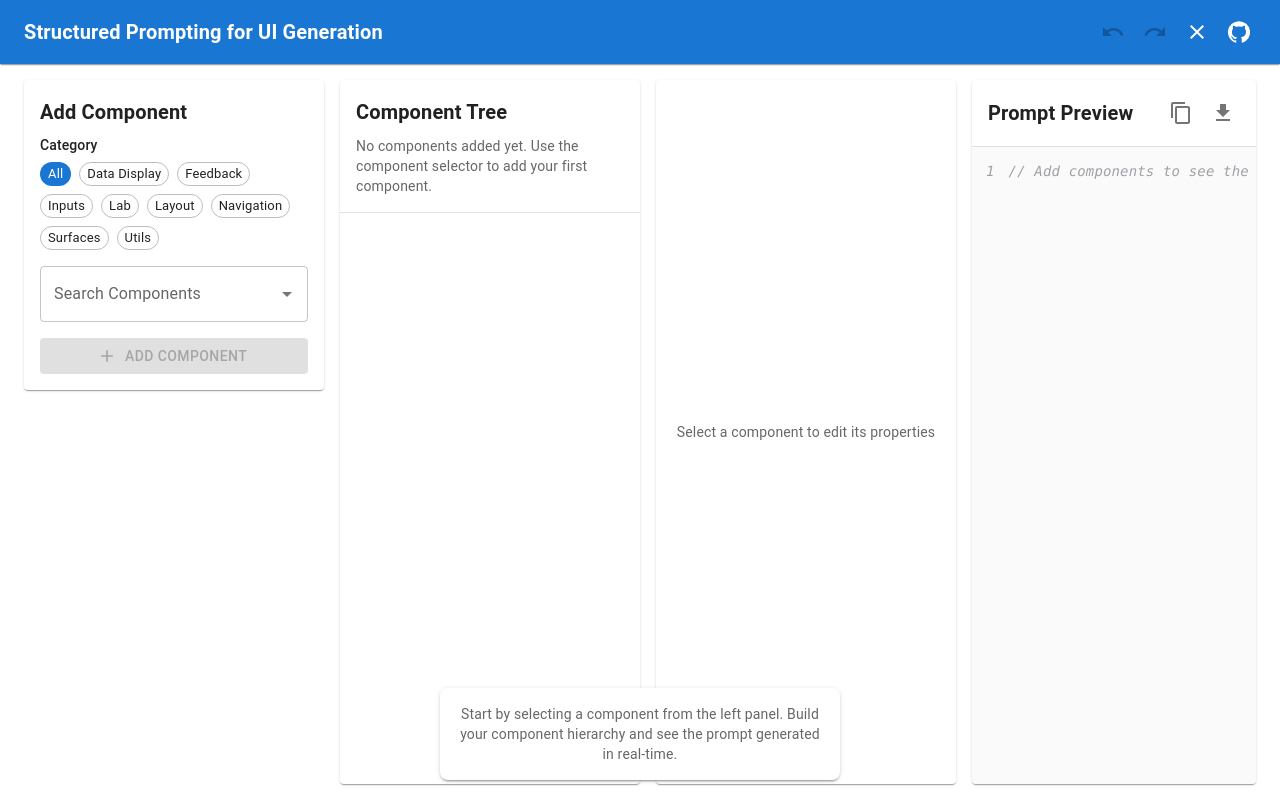
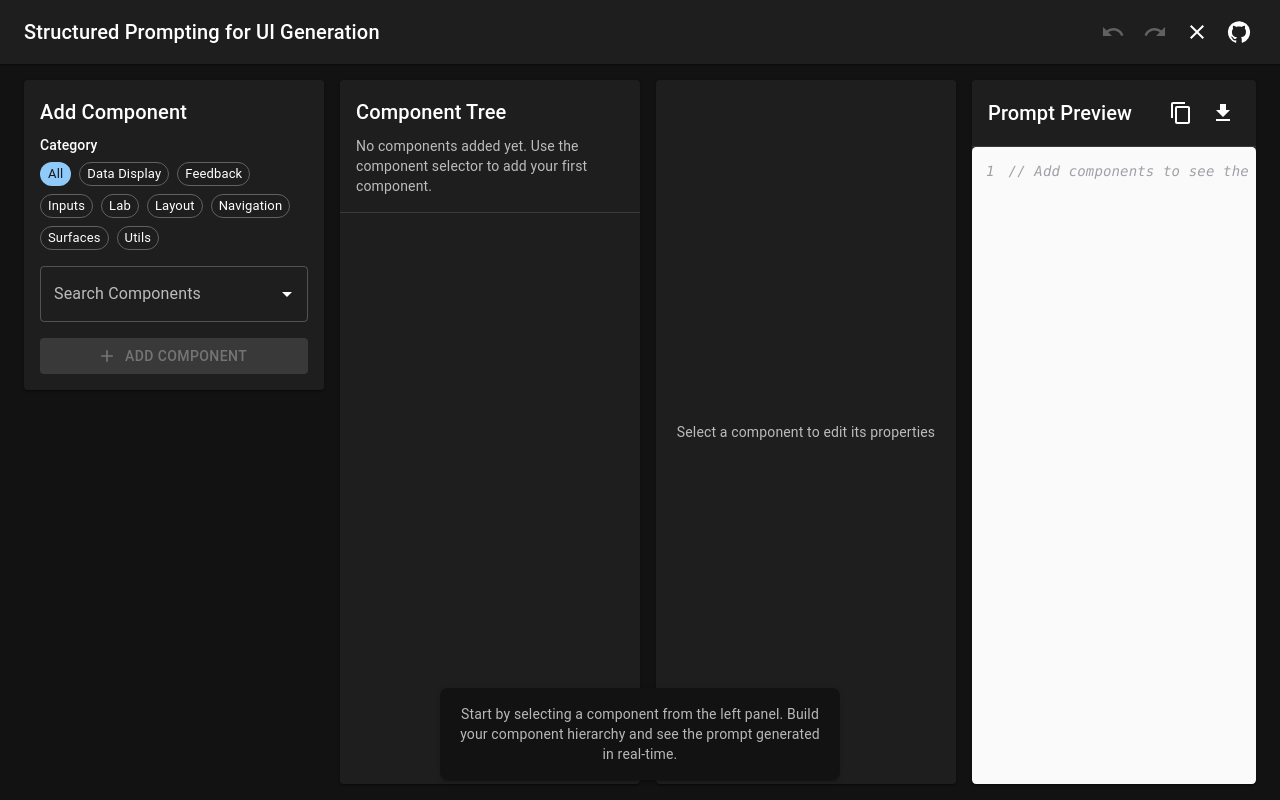
Before and after one commit to alonsarias/structured-prompts-ui, a React (Vite) app: page / in a window 1280 px wide. Built offline with nearby package versions, Linux system fonts and the light colour scheme.

Commit message:
refactor: move theme creation to a separate file and remove unused CSS import

```diff
--- a/src/App.tsx
+++ b/src/App.tsx
@@ -1,7 +1,6 @@
 import React, { useState } from 'react';
 import {
   ThemeProvider,
-  createTheme,
   CssBaseline,
   AppBar,
   Toolbar,
@@ -21,29 +20,11 @@ import {
 } from '@mui/icons-material';
 
 import { useSpuigBuilder } from './hooks/useSpuigBuilder';
+import { theme } from './theme';
 import ComponentSelector from './components/ComponentSelector';
 import ComponentTree from './components/ComponentTree';
 import PropertyEditor from './components/PropertyEditor';
 import SpuigPreview from './components/SpuigPreview';
-
-const theme = createTheme({
-  palette: {
-    primary: {
-      main: '#1976d2',
-    },
-    secondary: {
-      main: '#dc004e',
-    },
-  },
-  typography: {
-    h4: {
-      fontWeight: 600,
-    },
-    h6: {
-      fontWeight: 600,
-    },
-  },
-});
 
 function App() {
   const [addingChildTo, setAddingChildTo] = useState<string | null>(null);
--- a/src/main.tsx
+++ b/src/main.tsx
@@ -1,6 +1,5 @@
 import { StrictMode } from "react";
 import { createRoot } from "react-dom/client";
-import "./index.css";
 import App from "./App.tsx";
 
 createRoot(document.getElementById("root")!).render(
--- /dev/null
+++ b/src/theme/index.ts
@@ -0,0 +1,9 @@
+import { createTheme } from "@mui/material";
+
+export const theme = createTheme({
+  palette: {
+    mode: "dark",
+  },
+});
+
+export default theme;
```
Also changed, not shown: src/index.css (deleted).
